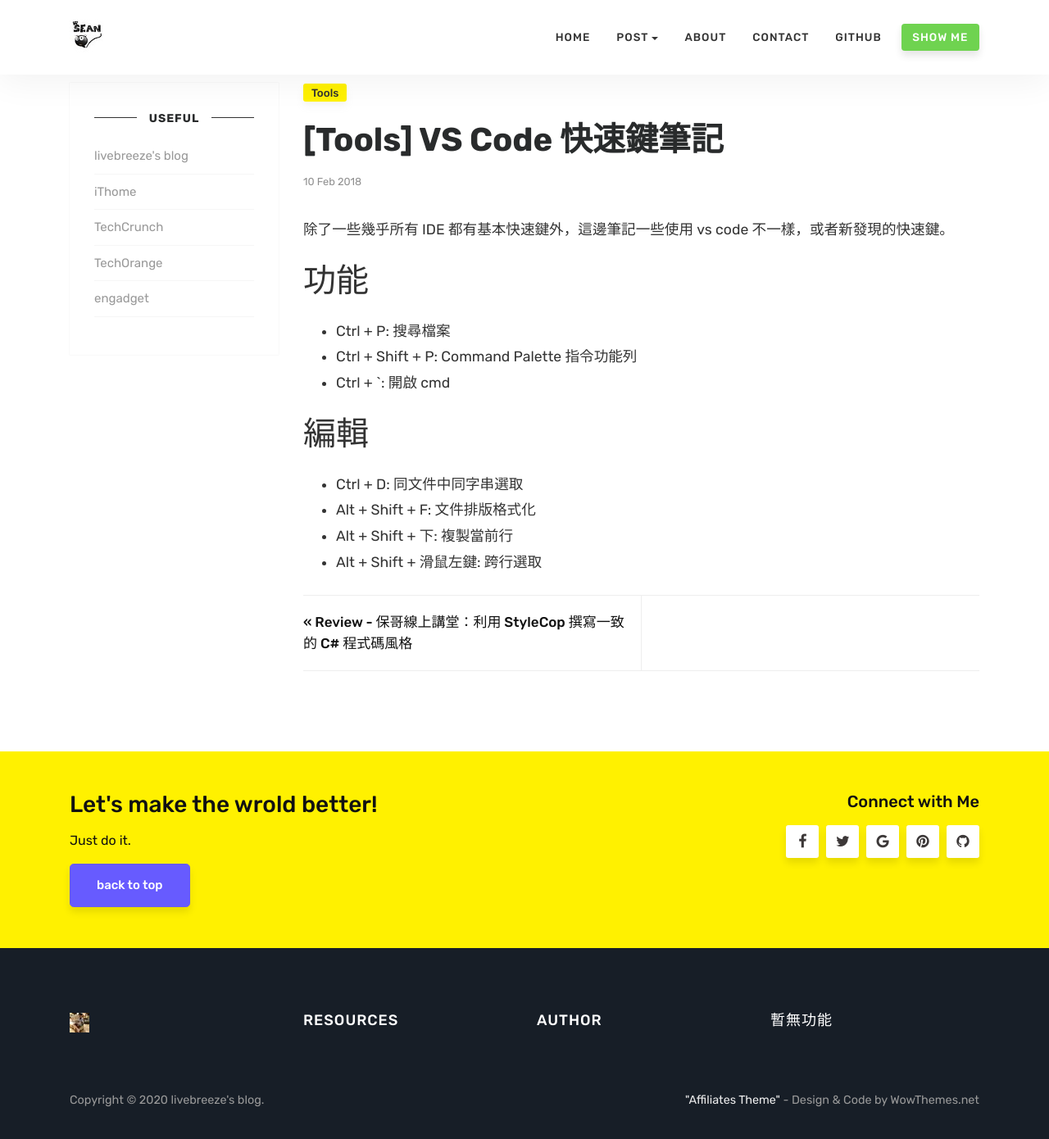
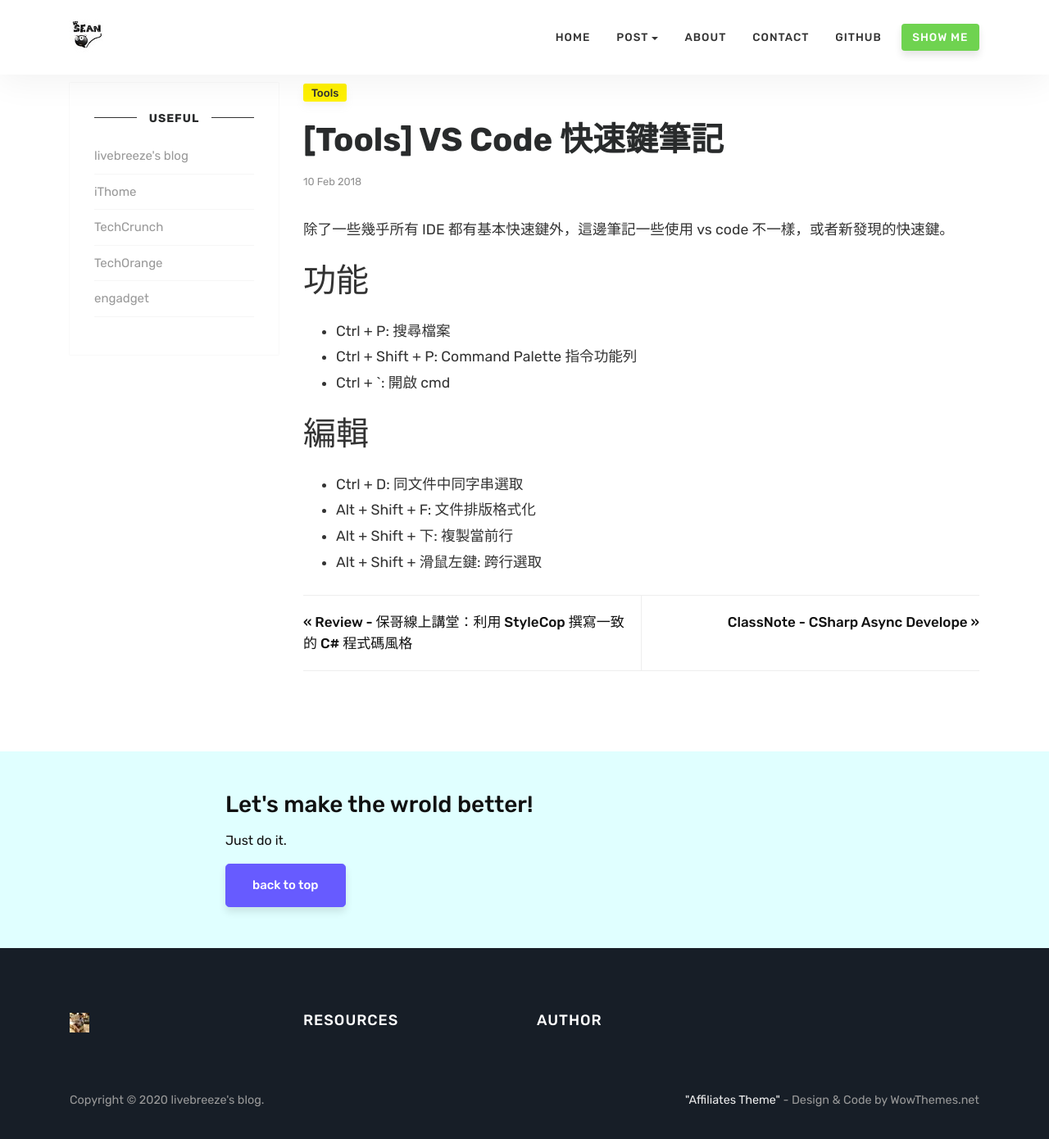
Before and after one commit to seanerge/seanerge.github.io, a Jekyll site: the page built from _posts/2018/2018-02-10-vscodetip.md, in a window 1280 px wide and 1400 px high, scrolled down 46 px. Shown: the top 1390 px of the window at 82% size. Built offline with Jekyll 4.4.1, drawn with Linux system fonts in a browser that asks for light colours; comment, search, counter and statistics services are not loaded.

Commit message:
update style and layout

```diff
--- a/_layouts/default.html
+++ b/_layouts/default.html
@@ -83,7 +83,7 @@
                     </li>
 
                     <li class="nav-item">
-                        <a target="_blank" class="nav-link" href="https://github.com/livebreeze">Github</a>
+                        <a target="_blank" class="nav-link" href="https://github.com/seanerge">Github</a>
                     </li>
 
 
@@ -138,14 +138,14 @@
                                             <p>Just do it.</p>
                                             <a class="btn btn-primary btn-lg" href="#">back to top</a>
                                         </div>
-                                        <div class="col-md-4 text-right footersocial">
+                                        <!-- <div class="col-md-4 text-right footersocial">
                                             <h5>Connect with Me</h5>
                                             <i class="fa fa-facebook"></i>
                                             <i class="fa fa-twitter"></i>
                                             <i class="fa fa-google"></i>
                                             <i class="fa fa-pinterest"></i>
                                             <i class="fa fa-github"></i>
-                                        </div>
+                                        </div> -->
                                     </div>
                                 </div>
                             </div>
@@ -194,7 +194,7 @@
 
                                         <div class="col-sm-3">
                                             <div class="footer-widget textwidget">
-                                                <h5 class="title">暫無功能</h5>
+                                                <!-- <h5 class="title">暫無功能</h5> -->
                                                 <!-- <p>Download "Affiliates" theme and use it for your next Jekyll project. If you have a question, a bug report, or if you simply want to say hi, <a href="https://www.wowthemes.net/support/">contact us here</a>.</p>
                     <a href="https://github.com/wowthemesnet/affiliates-jekyll-theme/archive/master.zip">Download Theme</a>                                  -->
                                             </div>
--- a/assets/css/theme.css
+++ b/assets/css/theme.css
@@ -386,7 +386,7 @@
     margin-top: 10px;
 }
 .beforefooter {
-    background: #fff100;
+    background: lightcyan;
     color: #111;
     padding: 50px 0;
     max-width: 100%;
@@ -413,8 +413,8 @@
 	line-height:1.8;
 	color:rgba(0,0,0,.8);
 }
-.article-post a {color:inherit; box-shadow:inset 0 -2px 0 rgba(255, 229, 31,1), 0 2px 0 rgba(255, 229, 31,1);}
-.article-post a:hover {box-shadow:inset 0 -30px 0 rgba(255, 229, 31,1), 0 2px 0 rgba(255, 229, 31,1);text-decoration:none;}
+.article-post a {color:inherit; box-shadow:inset 0 -1px 0 lightblue, 0 0px 0 lightyellow;}
+.article-post a:hover {box-shadow:inset 0 -30px 0 lightblue, 0 2px 0 lightyellow;text-decoration:none;}
 blockquote {
 	border-left:4px solid #6FD350;
 	padding:0 20px;
```
Also changed, not shown: _posts/2019/2019-09-23-CSharpAsync.md (added, +12 -0 lines), _posts/2018/2018-02-10-vscodetip.md (renamed from _posts/2018-02-10-vscodetip.md).
